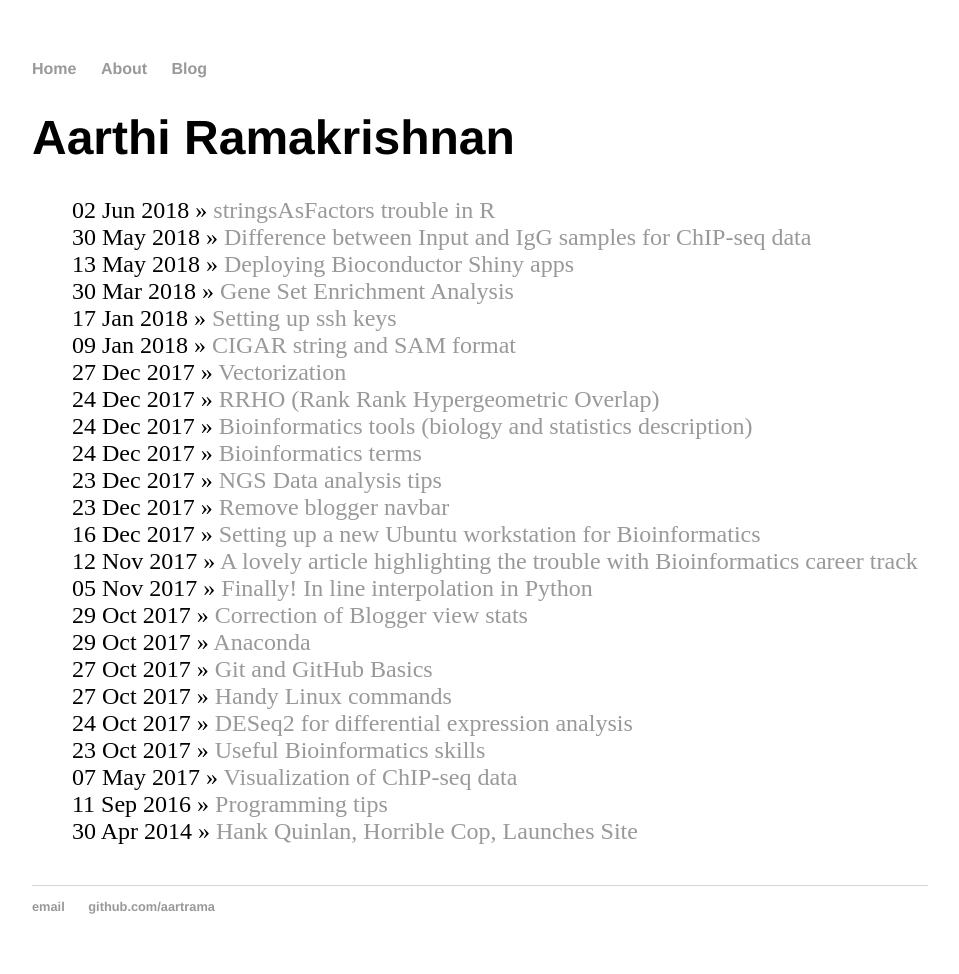
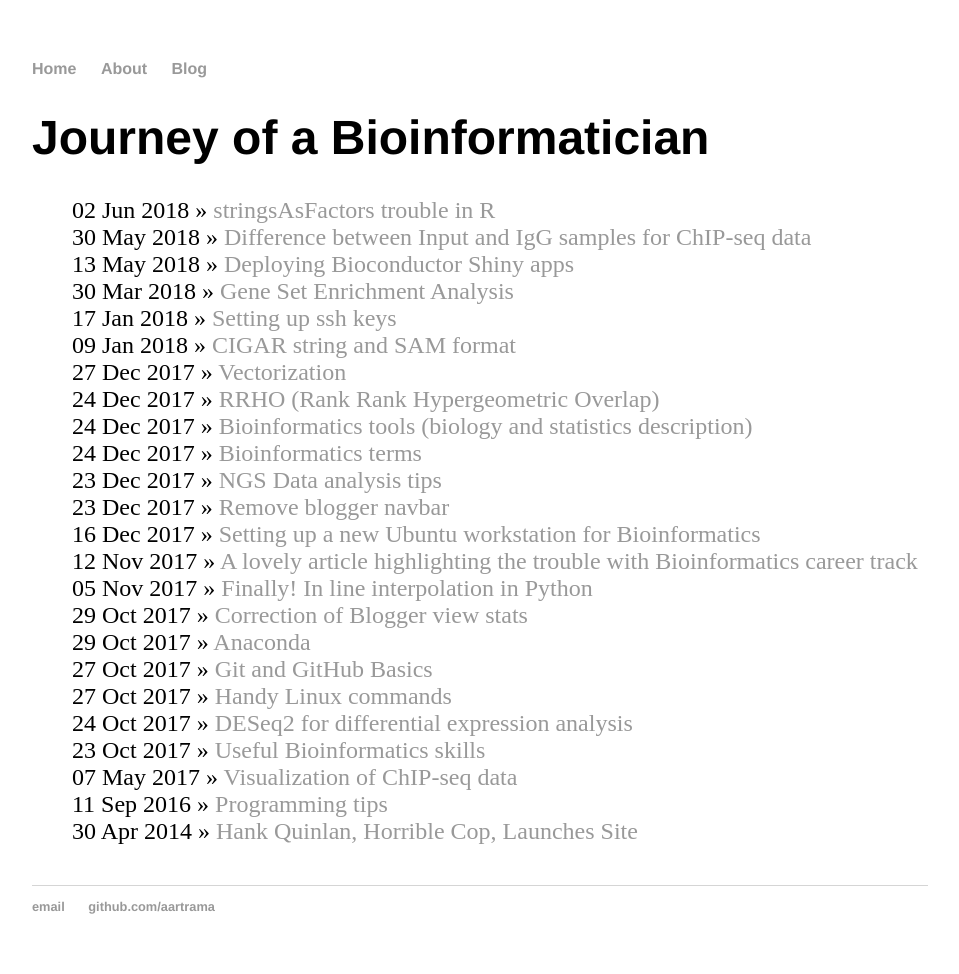
Before and after one commit to aartrama/aartrama.github.io, a Jekyll site: the page built from blog/index.html, in a window 1280 px wide. Shown: the whole page, without its empty margins (160-1119 px from the left). Built offline with Jekyll 4.4.1, drawn with Linux system fonts in a browser that asks for light colours.

Commit message:
Update index.html

```diff
--- a/blog/index.html
+++ b/blog/index.html
@@ -1,6 +1,6 @@
 ---
 layout: default
-title: Aarthi Ramakrishnan
+title: Journey of a Bioinformatician
 ---
 	<h1>{{ page.title }}</h1>
 	<ul class="posts">
```
